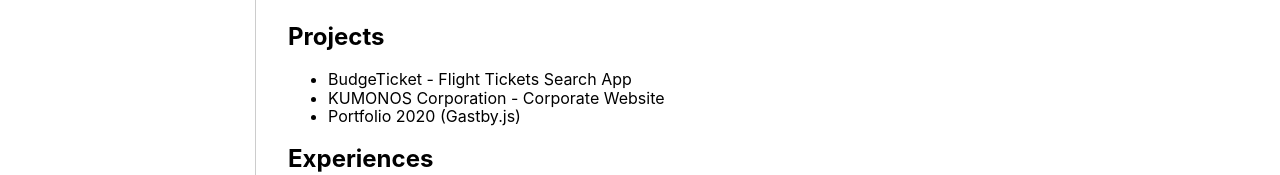
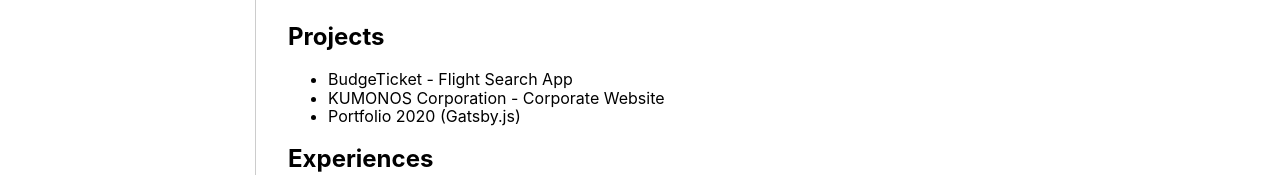
Before and after one commit to OtaniToma/next-portfolio, a Next.js app: page / in a window 1280 px wide. Shown: the part 348-523 px from the top of the page. Built offline with nearby package versions, Linux system fonts and the light colour scheme.

Commit message:
typo fix

```diff
--- a/components/Main.js
+++ b/components/Main.js
@@ -24,9 +24,9 @@
 
         <h2>Projects</h2>
         <ul>
-          <li>BudgeTicket - Flight Tickets Search App</li>
+          <li>BudgeTicket - Flight Search App</li>
           <li>KUMONOS Corporation - Corporate Website</li>
-          <li>Portfolio 2020 (Gastby.js)</li>
+          <li>Portfolio 2020 (Gatsby.js)</li>
         </ul>
 
         <h2>Experiences</h2>
```
